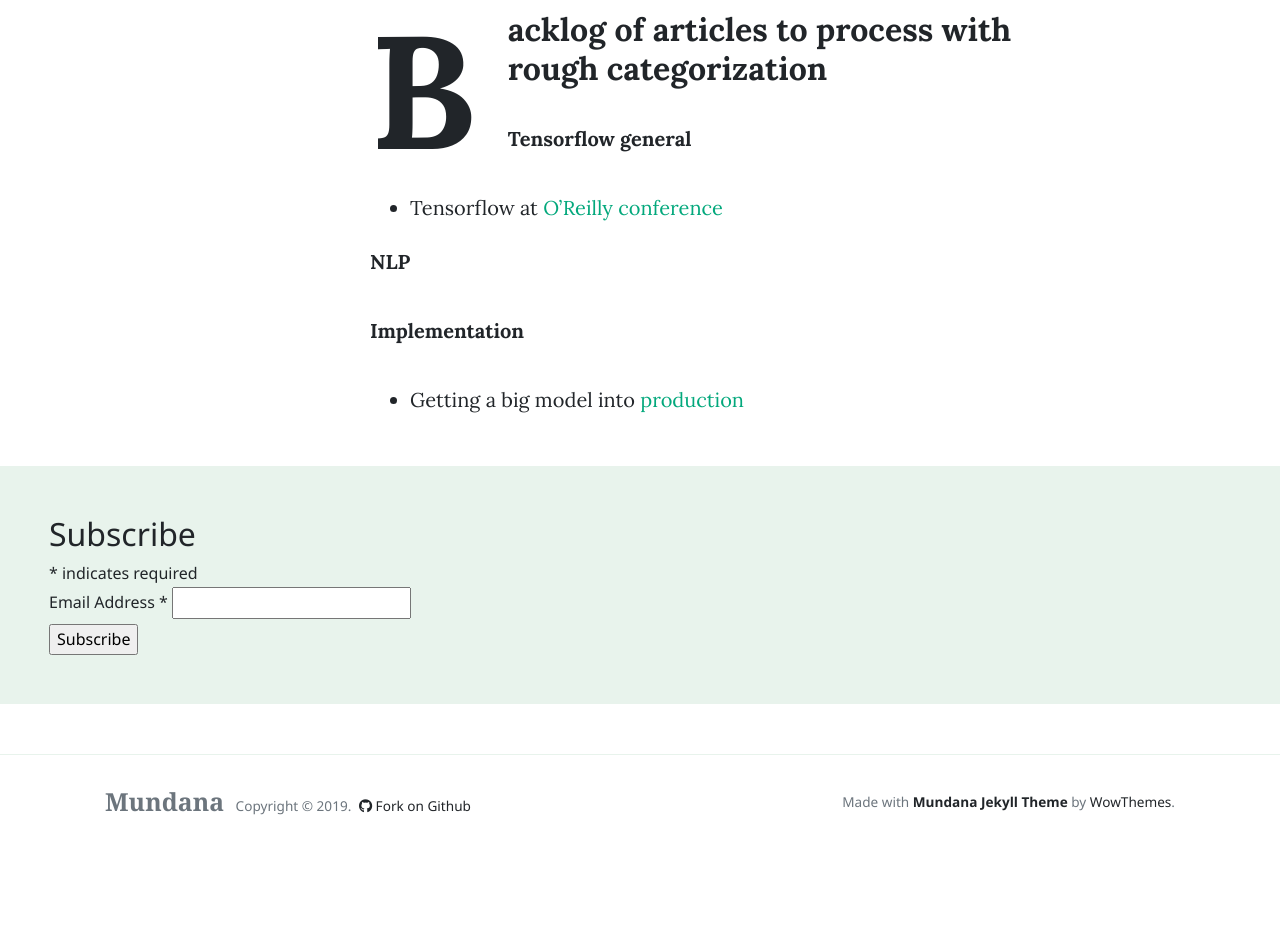
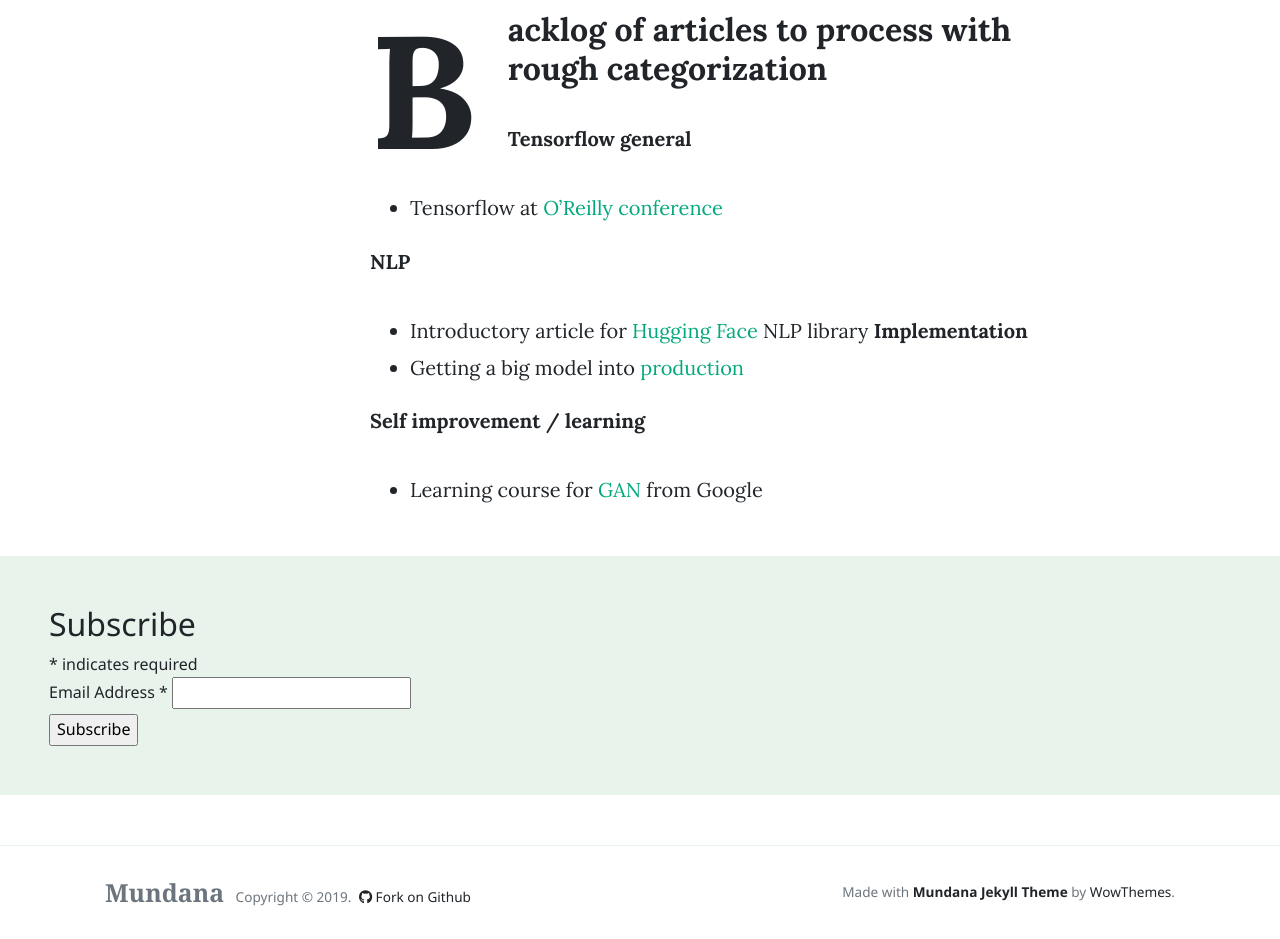
Before and after one commit to haslhofer/haslhofer.github.io, a Jekyll site: the page built from _posts/2019-11-29-backlog.md, in a window 1280 px wide and 1400 px high. Shown: the part 461-1400 px from the top of the window. Built offline with Jekyll 4.4.1, drawn with Linux system fonts in a browser that asks for light colours; nearby versions of some CDN libraries; comment, search, counter and statistics services are not loaded.

Commit message:
Update 2019-11-29-backlog.md

```diff
--- a/_posts/2019-11-29-backlog.md
+++ b/_posts/2019-11-29-backlog.md
@@ -13,7 +13,11 @@ Backlog of articles to process with rough categorization
 * Tensorflow at [O'Reilly conference](https://www.youtube.com/watch?v=MunFeX-0MD8&list=PLQY2H8rRoyvxcmHHRftsuiO1GyinVAwUg)
 
 
+
 **NLP**
-
+* Introductory article for [Hugging Face](https://blog.tensorflow.org/2019/11/hugging-face-state-of-art-natural.html?m=1) NLP library
 **Implementation**
 * Getting a big model into [production](https://medium.com/huggingface/scaling-a-massive-state-of-the-art-deep-learning-model-in-production-8277c5652d5f)
+
+**Self improvement / learning**
+* Learning course for [GAN](https://developers.google.com/machine-learning/gan/) from Google
```
